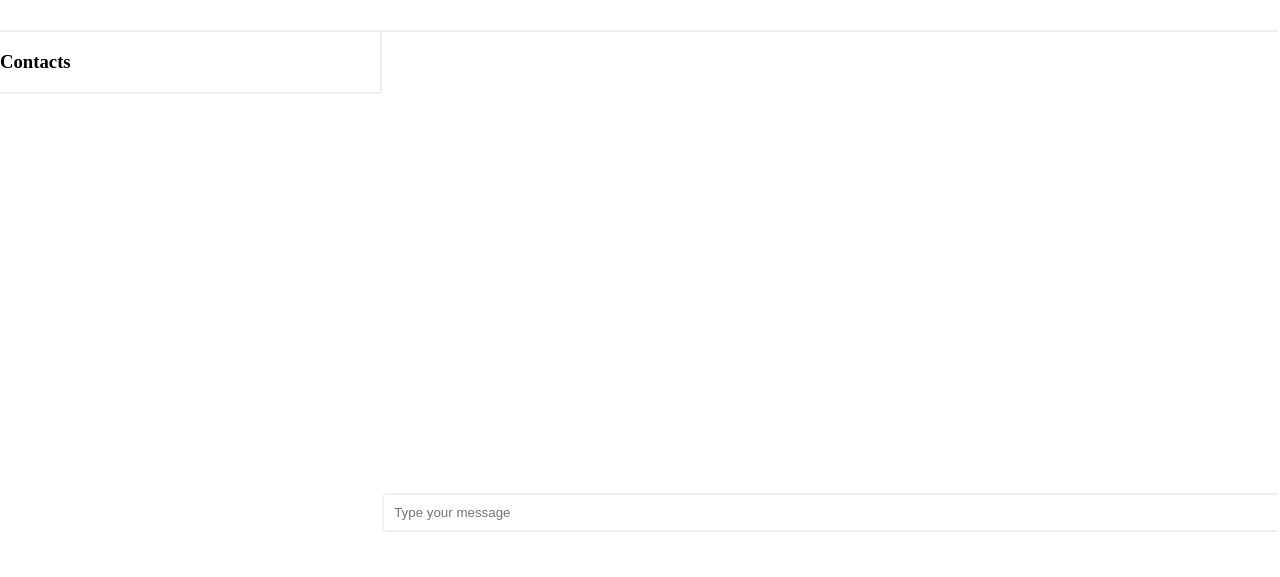
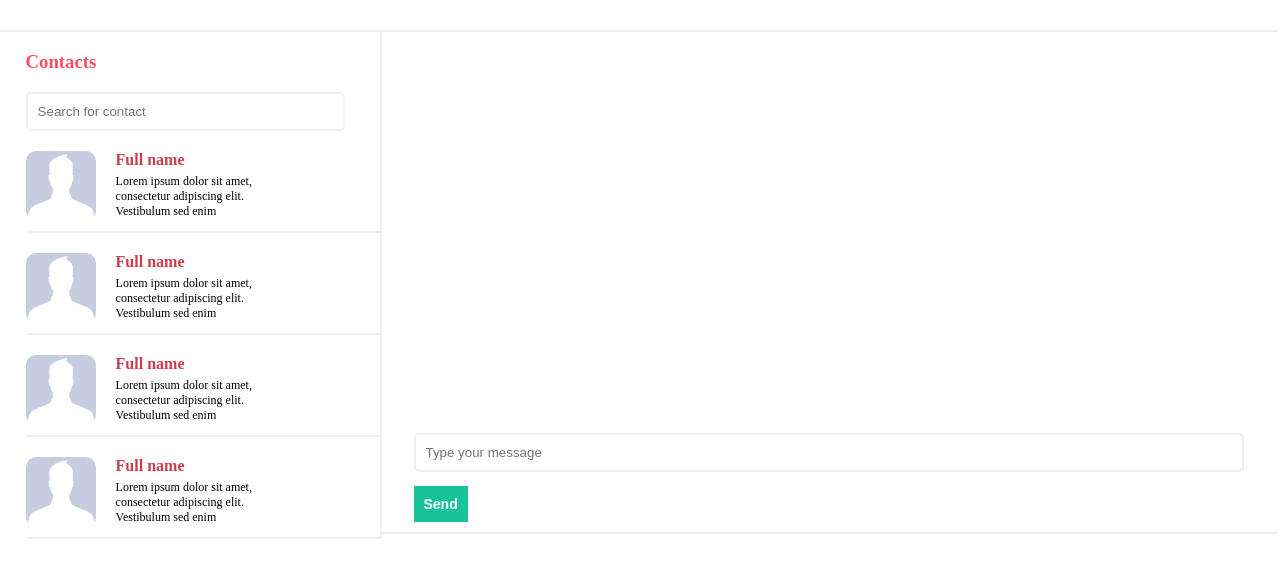
Before and after one commit to jens321/Minder, a plain HTML site: page chat.html in a window 1280 px wide. Shown: the part 183-760 px from the top of the page. Drawn offline with Linux system fonts and the light colour scheme.

Commit message:
Initial message page finished: contacts on the left, messages on the right

```diff
--- a/chat.html
+++ b/chat.html
@@ -23,9 +23,31 @@
         <h2 class = "header header-style">Messages.</h2>
         <aside>
             <h3>Contacts</h3>
+            <input type = "search" placeholder = "Search for contact" class = "search-bar" />
+            <div class = "contact">
+                <img src = "IMG/profile.jpg" class = "thumbnail float" />
+                <h4 class = "float">Full name</h4><br />
+                <p class = "xs-font">Lorem ipsum dolor sit amet, consectetur adipiscing elit. Vestibulum sed enim</p>
+            </div>
+            <div class = "contact">
+                <img src = "IMG/profile.jpg" class = "thumbnail float" />
+                <h4 class = "float">Full name</h4><br />
+                <p class = "xs-font">Lorem ipsum dolor sit amet, consectetur adipiscing elit. Vestibulum sed enim</p>
+            </div>
+            <div class = "contact">
+                <img src = "IMG/profile.jpg" class = "thumbnail float" />
+                <h4 class = "float">Full name</h4><br />
+                <p class = "xs-font">Lorem ipsum dolor sit amet, consectetur adipiscing elit. Vestibulum sed enim</p>
+            </div>
+            <div class = "contact">
+                <img src = "IMG/profile.jpg" class = "thumbnail float" />
+                <h4 class = "float">Full name</h4><br />
+                <p class = "xs-font">Lorem ipsum dolor sit amet, consectetur adipiscing elit. Vestibulum sed enim</p>
+            </div>
         </aside>
         <section>
             <input type = "text" placeholder = "Type your message" class = "message-bar" />
+            <button class = "button-save small-font">Send</button>
         </section>
     </main>
 </body>
--- a/stylesheet.css
+++ b/stylesheet.css
@@ -53,6 +53,10 @@ html, body {
 
 .small-font {
     font-size: 14px;
+}
+
+.xs-font {
+    font-size: 12px;
 }
 
 .header {
@@ -124,6 +128,16 @@ h4 {
 
 a h3 {
     color: #FF6778;
+}
+
+.thumbnail {
+    width: 70px;
+    height: 70px;
+    border-radius: 10px;
+}
+
+.float {
+    float: left;
 }
 
 /* MAIN.SIGNUP SPECIFIC CLASS  */
@@ -346,24 +360,64 @@ main.message-container aside, main.message-container section {
 }
 
 main.message-container aside {
-    width: 29.7%;
+    width: 27.7%;
     border: 2px solid #efefef;
+    border-bottom: none;
     border-left: none;
+    padding-left: 2%;
 }
 
 main.message-container section {
     width: 70%;
     border-top: 2px solid #efefef;
+    border-bottom: 2px solid #efefef;
     height: 500px;
     position: relative;
 }
 
 
 main.message-container section .message-bar {
-    width: 100%;
+    width: 90%;
+    margin-left: 3.5%;
     position: absolute;
-    bottom: 0;
+    bottom: 60px;
     border-radius: 5px;
     border: 2px solid #efefef;
     padding: 10px;
 }
+
+main.message-container section button {
+    position: absolute;
+    bottom: 0px;
+    margin-left: 3.5%;
+}
+
+main.message-container aside .search-bar {
+    width: 90%;
+    border-radius: 5px;
+    border: 2px solid #efefef;
+    padding: 10px;
+}
+
+main.message-container aside .contact {
+    margin-top: 20px;
+    border-bottom: 2px solid #efefef;
+    overflow: auto;
+}
+
+main.message-container aside h3 {
+    color: #FF4E61;
+}
+
+main.message-container aside .contact h4 {
+    margin-top: 0px;
+    margin-left: 20px;
+    margin-bottom: 5px;
+}
+
+main.message-container aside .contact p {
+    float: left;
+    margin-left: 20px;
+    max-width: 50%;
+    margin-top: 0px;
+}
```
